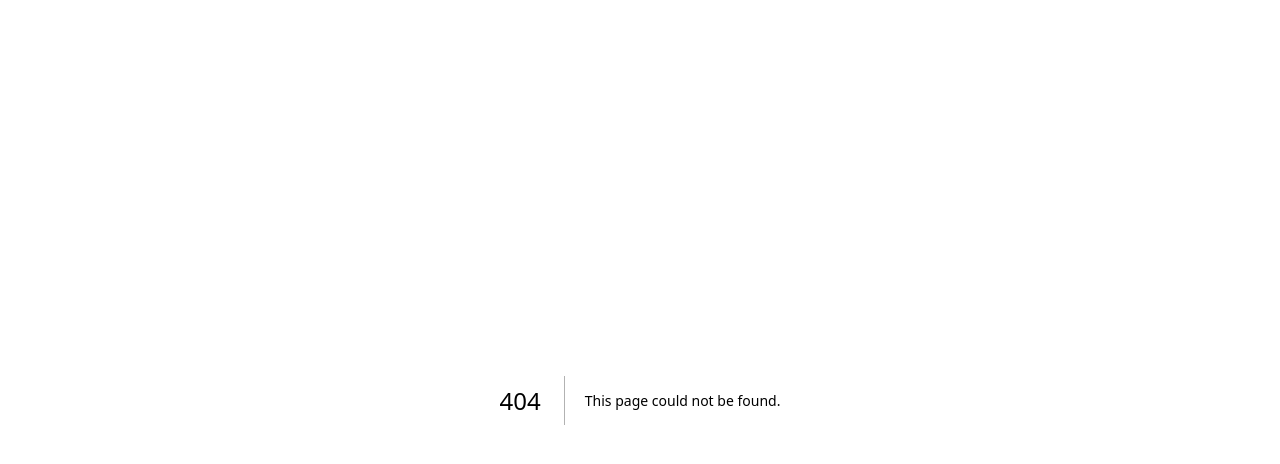
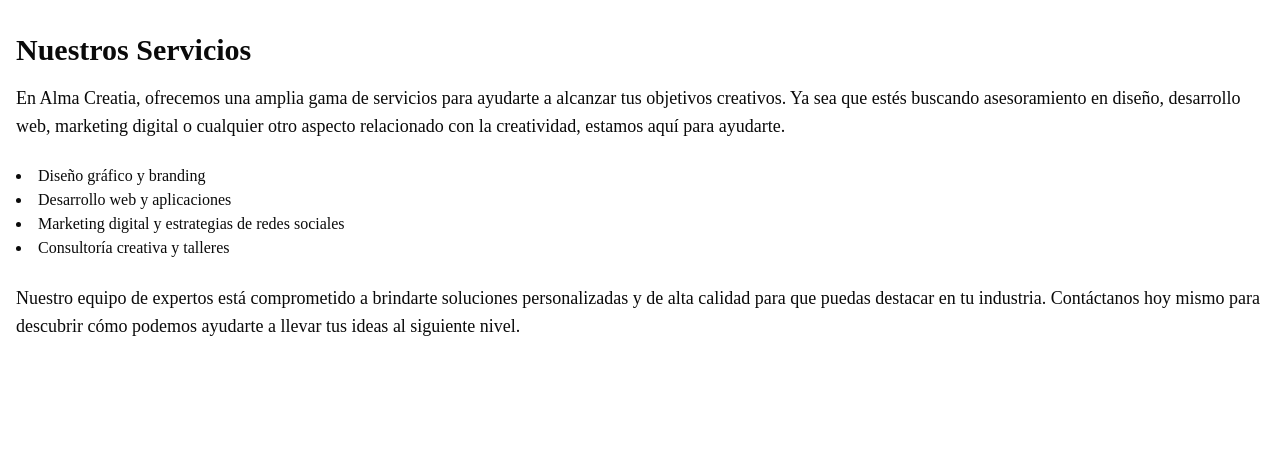
Before and after one commit to govijuan/alma-creatia, a Next.js app: page /servicios in a window 1280 px wide. Before the commit this address had no page. Shown: the top 464 px of the page. Built offline with nearby package versions, Linux system fonts and the light colour scheme.

Commit message:
Adding the Alma Creatio logo to the main page over the menu

```diff
--- a/app/page.tsx
+++ b/app/page.tsx
@@ -1,4 +1,5 @@
 import InfiniteMenu from "@/components/InfiniteMenu";
+import MenuPageHeader from "@/components/MenuPageHeader";
 
 const items = [
   {
@@ -9,7 +10,7 @@
   },
   {
     image: "https://picsum.photos/400/400?grayscale",
-    link: "https://google.com/",
+    link: "/servicios",
     title: "Servicios",
     description: "This is pretty cool, right?",
   },
@@ -29,8 +30,11 @@
 
 export default function Home() {
   return (
-    <div style={{ height: "100vh", position: "relative" }}>
-      <InfiniteMenu items={items} scale={1.2} />
-    </div>
+    <>
+      <MenuPageHeader />
+      <div style={{ height: "100vh", position: "relative" }}>
+        <InfiniteMenu items={items} scale={1.7} />
+      </div>
+    </>
   );
 }
--- /dev/null
+++ b/app/servicios/page.tsx
@@ -0,0 +1,27 @@
+const ServiciosPage = () => {
+  return (
+    <div className="container mx-auto px-4 py-8">
+      <h1 className="text-3xl font-bold mb-4">Nuestros Servicios</h1>
+      <p className="text-lg mb-6">
+        En Alma Creatia, ofrecemos una amplia gama de servicios para ayudarte a
+        alcanzar tus objetivos creativos. Ya sea que estés buscando
+        asesoramiento en diseño, desarrollo web, marketing digital o cualquier
+        otro aspecto relacionado con la creatividad, estamos aquí para ayudarte.
+      </p>
+      <ul className="list-disc list-inside mb-6">
+        <li>Diseño gráfico y branding</li>
+        <li>Desarrollo web y aplicaciones</li>
+        <li>Marketing digital y estrategias de redes sociales</li>
+        <li>Consultoría creativa y talleres</li>
+      </ul>
+      <p className="text-lg">
+        Nuestro equipo de expertos está comprometido a brindarte soluciones
+        personalizadas y de alta calidad para que puedas destacar en tu
+        industria. Contáctanos hoy mismo para descubrir cómo podemos ayudarte a
+        llevar tus ideas al siguiente nivel.
+      </p>
+    </div>
+  );
+};
+
+export default ServiciosPage;
--- /dev/null
+++ b/components/MenuPageHeader.tsx
@@ -0,0 +1,17 @@
+import Image from "next/image";
+// import Logo from "../public/alma-creatia-logo-500x186.png";
+
+const MenuPageHeader = () => {
+  return (
+    <div className="flex flex-col items-center justify-center gap-4 bg-transparent absolute z-2 w-full py-3">
+      <Image
+        src="/alma-creatia-logo-500x186.png"
+        alt="Alma Creatia Logo"
+        width={500}
+        height={186}
+      />
+    </div>
+  );
+};
+
+export default MenuPageHeader;
```
Also changed, not shown: public/alma-creatia-logo-500x186.png (added).
